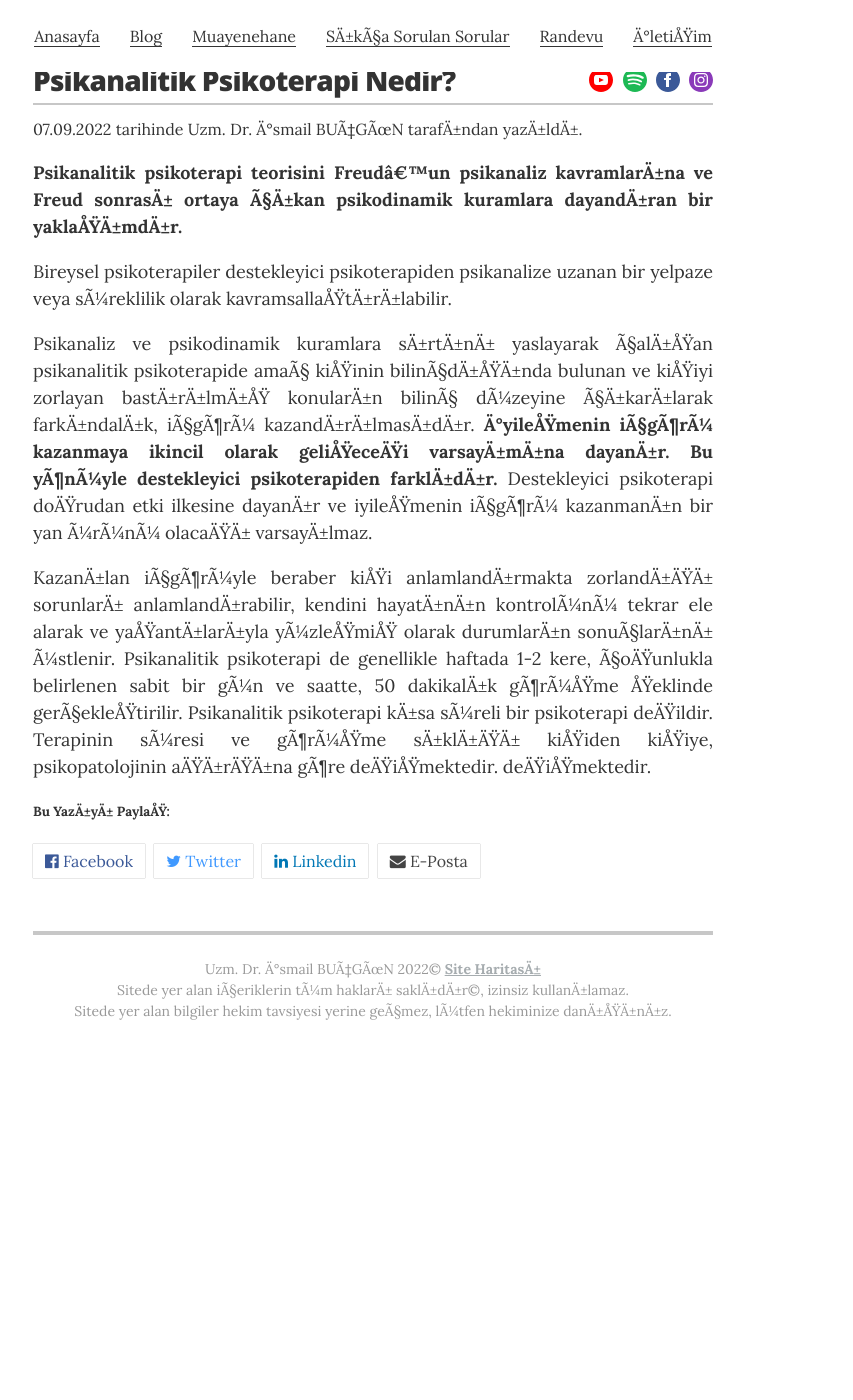
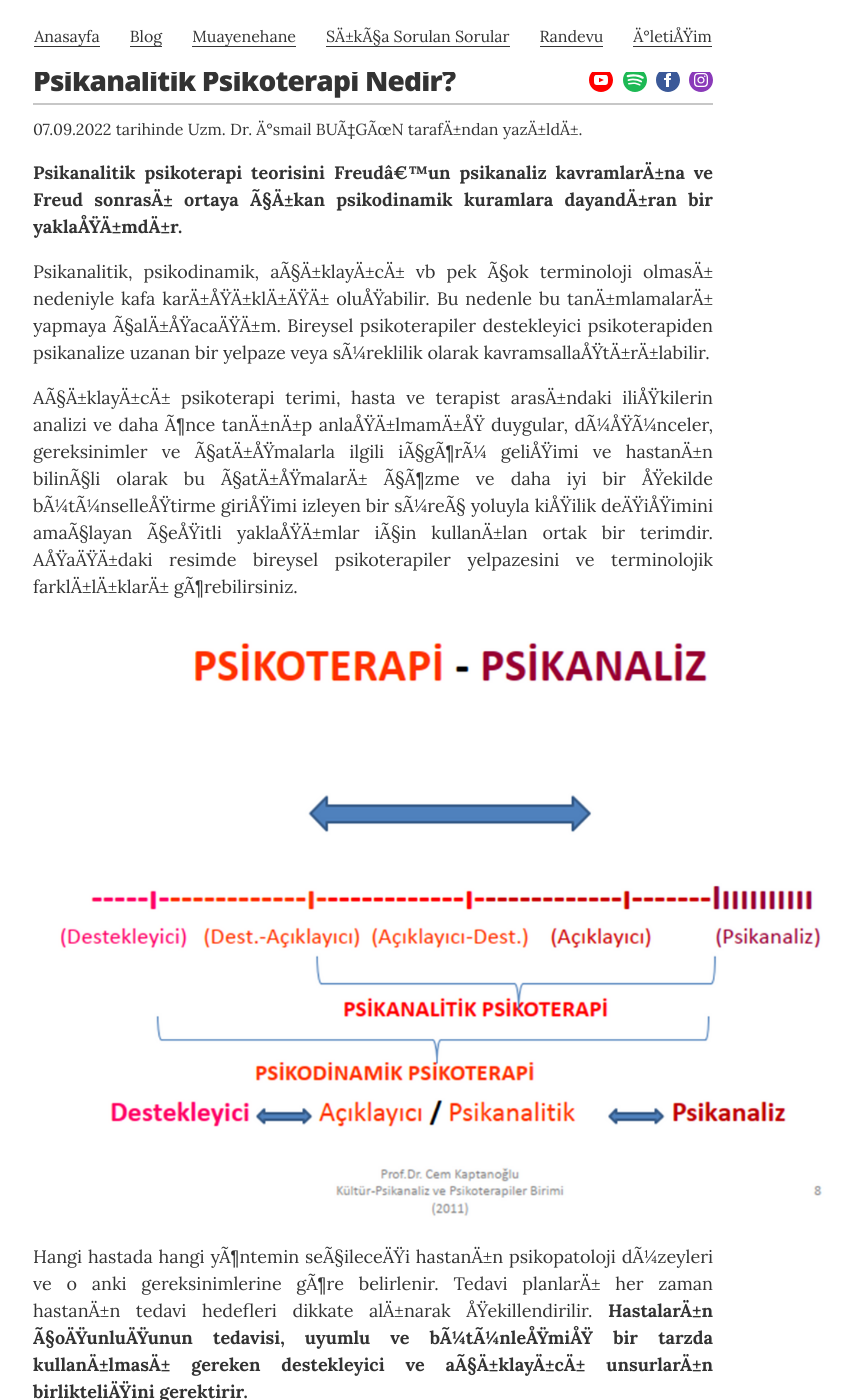
Before and after one commit to ibucgun/ibucgun.github.io, a Jekyll site: the page built from _posts/2022-09-07-psikanalitik-psikoterapi-nedir.md, in a window 1280 px wide and 1400 px high, scrolled down 242 px. Shown: the whole window, without its empty margins (267-1120 px from the left). Built offline with Jekyll 4.4.1, drawn with Linux system fonts in a browser that asks for light colours; before the commit the page ends 1312 px from its top, so only the background shows below that.

Commit message:
Update 2022-09-07-psikanalitik-psikoterapi-nedir.md

```diff
--- a/_posts/2022-09-07-psikanalitik-psikoterapi-nedir.md
+++ b/_posts/2022-09-07-psikanalitik-psikoterapi-nedir.md
@@ -8,9 +8,13 @@ description: Psikanalitik psikoterapi nedir? Destekleyici psikoterapiden farkı
 
 **Psikanalitik psikoterapi teorisini Freud’un psikanaliz kavramlarına ve Freud sonrası ortaya çıkan psikodinamik kuramlara dayandıran bir yaklaşımdır.**
 
-Bireysel psikoterapiler destekleyici psikoterapiden psikanalize uzanan bir yelpaze veya süreklilik olarak kavramsallaştırılabilir.
+Psikanalitik, psikodinamik, açıklayıcı vb pek çok terminoloji olması nedeniyle kafa karışıklığı oluşabilir. Bu nedenle bu tanımlamaları yapmaya çalışacağım. Bireysel psikoterapiler destekleyici psikoterapiden psikanalize uzanan bir yelpaze veya süreklilik olarak kavramsallaştırılabilir.
 
+Açıklayıcı psikoterapi terimi, hasta ve terapist arasındaki ilişkilerin analizi ve daha önce tanınıp anlaşılmamış duygular, düşünceler, gereksinimler ve çatışmalarla ilgili içgörü gelişimi ve hastanın bilinçli olarak bu çatışmaları çözme ve daha iyi bir şekilde bütünselleştirme girişimi izleyen bir süreç yoluyla kişilik değişimini amaçlayan çeşitli yaklaşımlar için kullanılan ortak bir terimdir. Aşağıdaki resimde bireysel psikoterapiler yelpazesini ve terminolojik farklılıkları görebilirsiniz.
 
+![Psikoterapiler Yelpazesi](http://ismailbucgun.com/images/psikoterapileryelpazesi.png)
+
+Hangi hastada hangi yöntemin seçileceği hastanın psikopatoloji düzeyleri ve o anki gereksinimlerine göre belirlenir. Tedavi planları her zaman hastanın tedavi hedefleri dikkate alınarak şekillendirilir. **Hastaların çoğunluğunun tedavisi, uyumlu ve bütünleşmiş bir tarzda kullanılması gereken destekleyici ve açıklayıcı unsurların birlikteliğini gerektirir.**
 
 Psikanaliz ve psikodinamik kuramlara sırtını yaslayarak çalışan psikanalitik psikoterapide amaç kişinin bilinçdışında bulunan ve kişiyi zorlayan bastırılmış konuların bilinç düzeyine çıkarılarak farkındalık, içgörü kazandırılmasıdır. **İyileşmenin içgörü kazanmaya ikincil olarak gelişeceği varsayımına dayanır. Bu yönüyle destekleyici psikoterapiden farklıdır.** Destekleyici psikoterapi doğrudan etki ilkesine dayanır ve iyileşmenin içgörü kazanmanın bir yan ürünü olacağı varsayılmaz.
 
```
